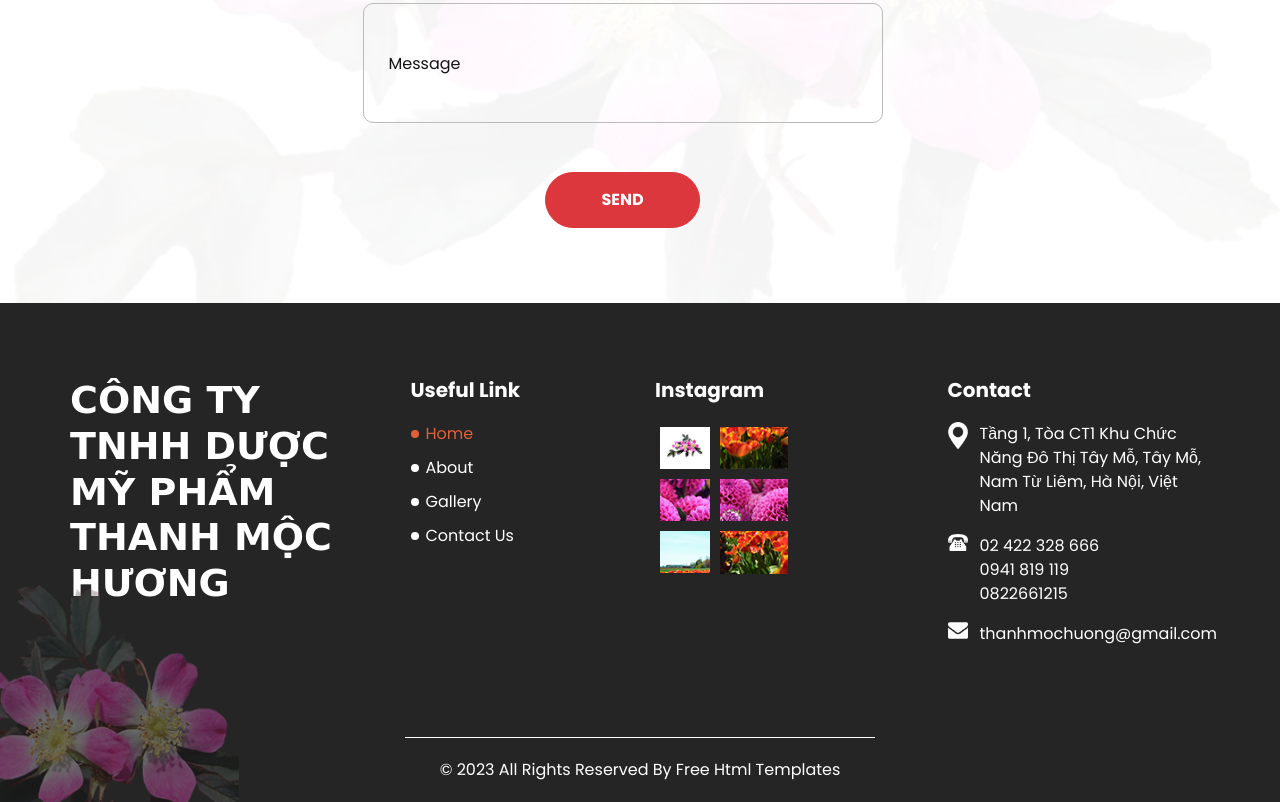
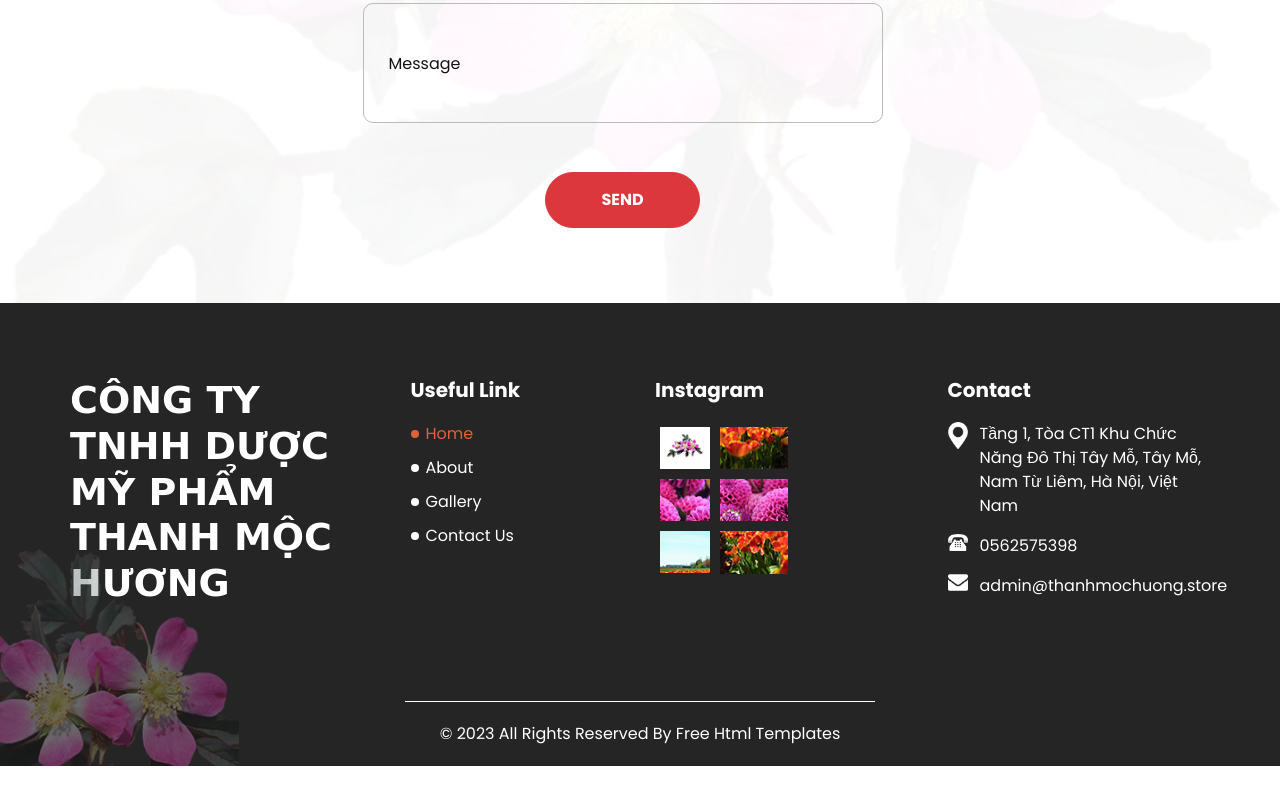
Before and after one commit to quockhanh09/THANH-MOC-HUONG, a plain HTML site: page contact.html in a window 1280 px wide. Shown: the part 489-1291 px from the top of the page. After the commit the page ends 1255 px from the top, so only its background shows below. Drawn offline with nearby package versions, Linux system fonts and the light colour scheme; a web font is replaced by a local one.

Commit message:
Update contact.html

```diff
--- a/contact.html
+++ b/contact.html
@@ -221,17 +221,13 @@
             <div>
               <img src="images/telephone-white.png" alt="">
               <p>
-                02 422 328 666
-                <br>
-                0941 819 119
-                <br>
-                0822661215
+                0562575398
               </p>
             </div>
             <div>
               <img src="images/envelope-white.png" alt="">
               <p>
-                thanhmochuong@gmail.com
+                 admin@thanhmochuong.store
               </p>
             </div>
           </div>
```
